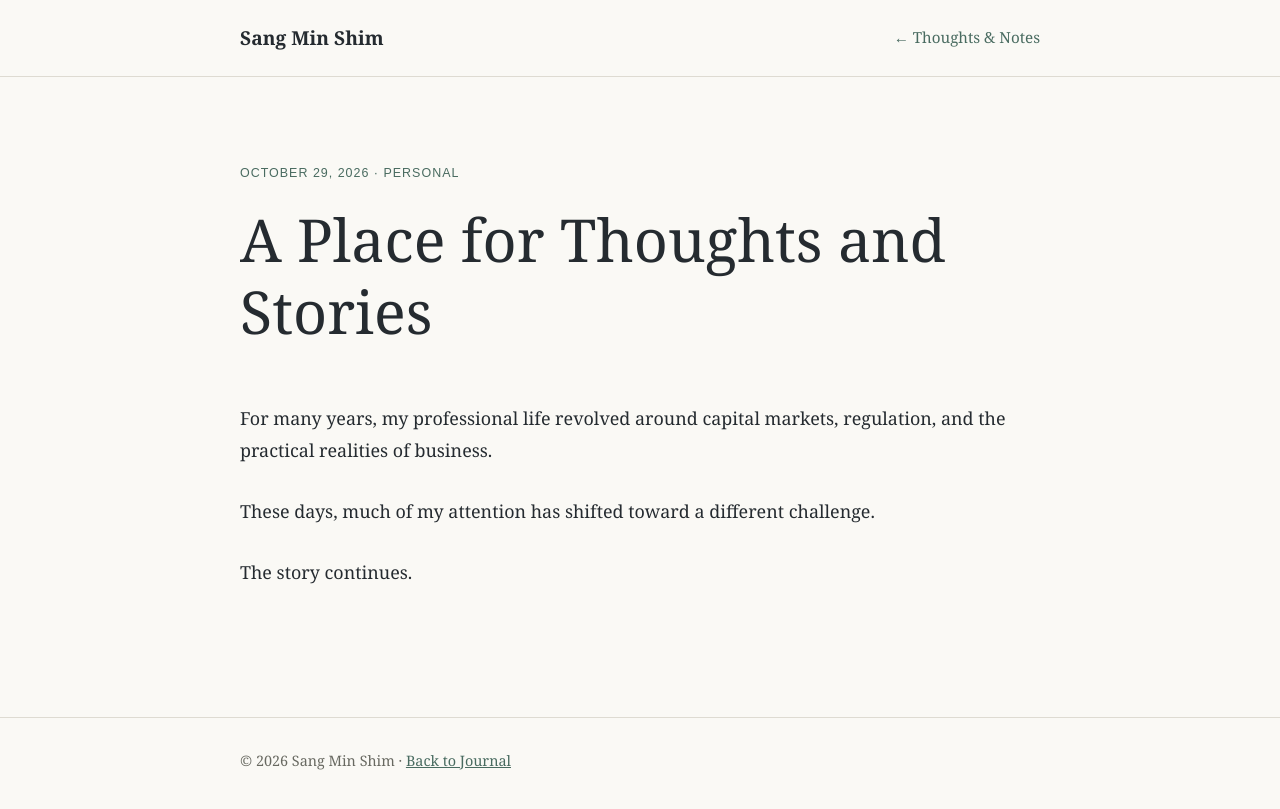
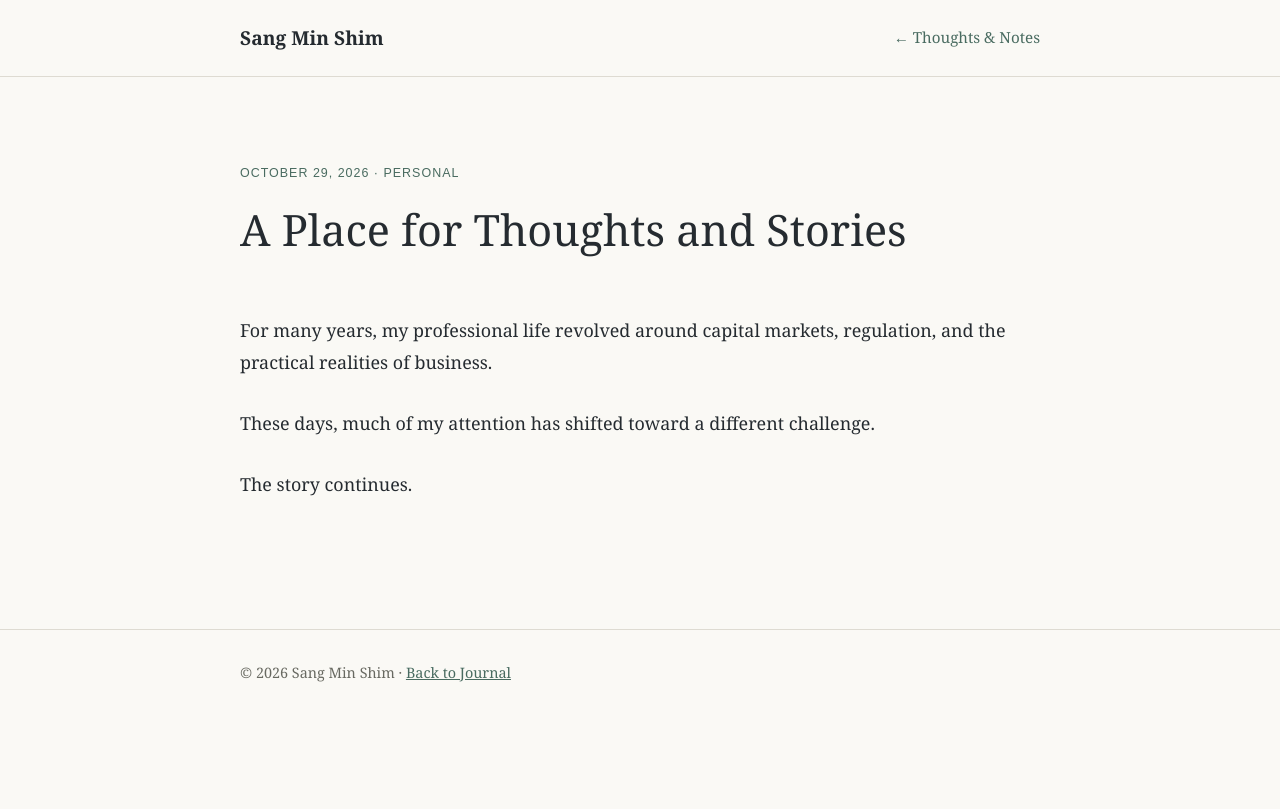
Before and after one commit to ssimsangmin49-creator/personal-home, a Jekyll site: the page built from _posts/2026-10-29-a-place-for-thoughts.md, in a window 1280 px wide. Shown: the top 809 px of the page. Built offline with Jekyll 4.4.1, drawn with Linux system fonts in a browser that asks for light colours.

Commit message:
Adjust h1 styles for better responsiveness

```diff
--- a/_layouts/post.html
+++ b/_layouts/post.html
@@ -71,12 +71,13 @@
       text-transform: uppercase;
     }
 
-    h1 {
-      font-size: clamp(2.2rem, 5vw, 3.7rem);
-      font-weight: normal;
-      line-height: 1.2;
-      margin: 20px 0 25px;
-    }
+
+h1 {
+  font-size: clamp(1.9rem, 3.5vw, 2.7rem);
+  font-weight: normal;
+  line-height: 1.3;
+  margin: 18px 0 24px;
+}
 
     .content {
       margin-top: 55px;
```
